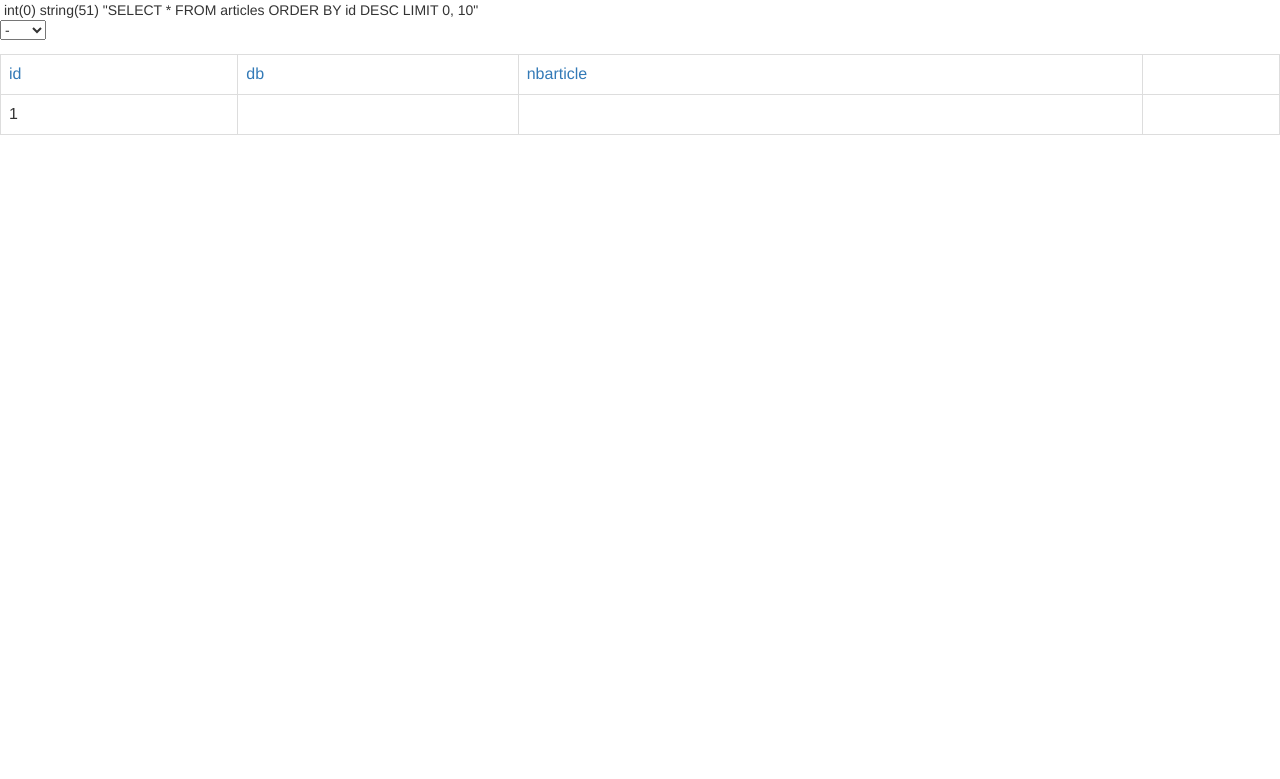
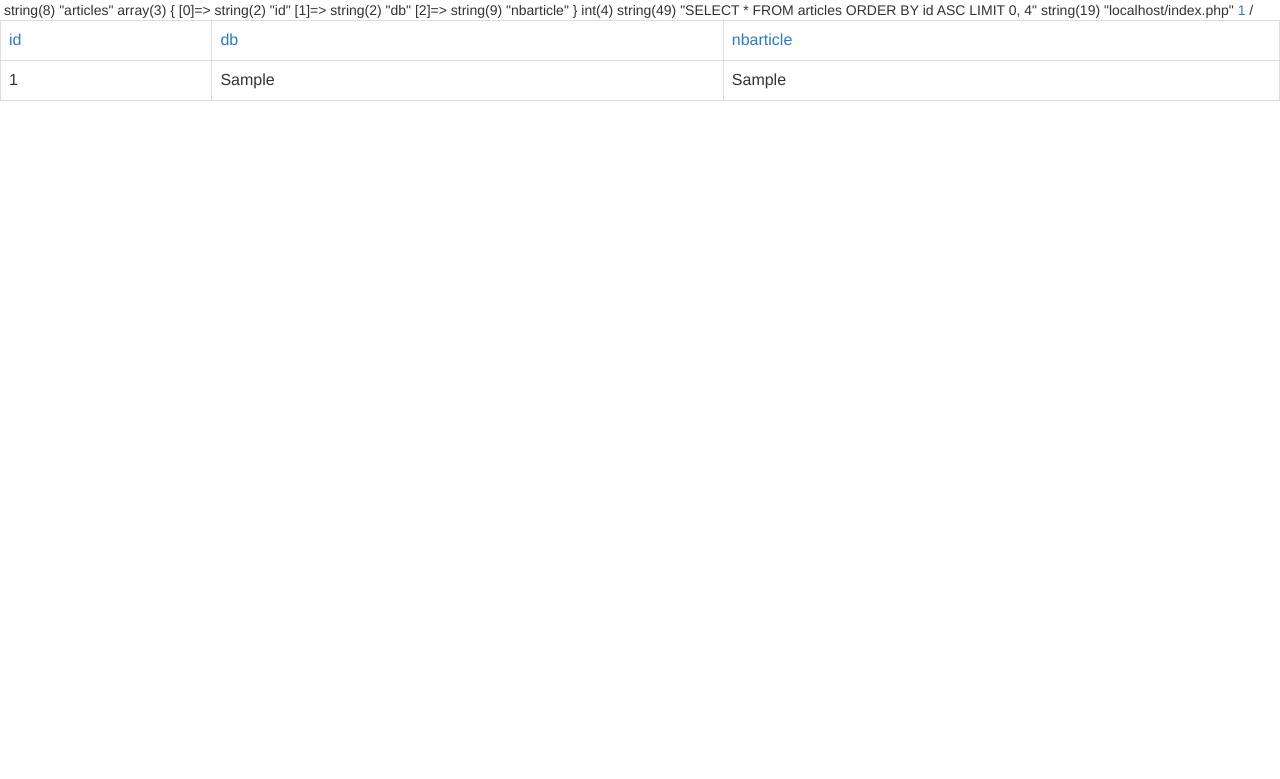
Before and after one commit to apichonnat/Epreuve_PRW2, a PHP site: page /index.php in a window 1280 px wide. Shown: the top 779 px of the page. Run offline with PHP 8.4, Linux system fonts and the light colour scheme; tables that the repository leaves empty or names only in its code hold one stand-in row (values such as "Sample post"); data that the repository does not hold is empty.

Commit message:
creat class

```diff
--- a/index.php
+++ b/index.php
@@ -12,7 +12,9 @@
     </head>
     <body>
         <?php
+            $p = $dt->pagination("articles");
             $info = $dt->render("articles");
+
             require 'src/view/view.php';
         ?>
 
--- a/src/classes/Db/DataGrid.class.php
+++ b/src/classes/Db/DataGrid.class.php
@@ -8,6 +8,9 @@ class DataGrid
 {
     private $database;
     private $builder;
+    private $perPage;
+    private $cPage;
+
     function __construct($config)
     {
         if(count($config["db"]) != 4)
@@ -15,17 +18,43 @@ class DataGrid
 			throw new \Exception("Le nombre d'arguments n'est pas valable!");
 		}
         $this->database = new ConnectPDO($config["db"]);
+    }
 
+    public function pagination($table)
+    {
+        var_dump($table);
         $this->builder = new QueryBuilder();
+        $sql1 = $this->builder->select('count(id) as nbarticle')->from($table)->getSql();
+        //var_dump($sql1);
+        $resultat = $this->database->fetch($sql1);
+        $nbArt = $resultat[0]['nbarticle'];
+
+        $this->perPage = 4; //$perPAge = $_GET['perPage'];
+
+        if (isset($_GET['p']) && $_GET['p'] > 0 && $_GET['p'] <= $this->perPage)
+        {
+            $this->cPage = $_GET['p'];
+        }
+        else
+        {
+            $this->cPage = 1;
+        }
+        //var_dump($nbArt);
+
+
+        $nbPage = ceil($nbArt/$this->perPage);
+
+        return $nbPage;
+
     }
 
 
     public function render($table)
     {
-        if(!isset($_GET['limitUp']))$_GET['limitUp']= 10;
-        if(!isset($_GET['LimitDown']))$_GET['limitDown'] = 0;
-        if(!isset($_GET['order']))$_GET['order'] ="id";
-        var_dump($_GET['limitDown']);
+
+
+        if(!isset($_GET['order']))$_GET['order'] = "id";
+        //var_dump($_GET['order']);
 
         if(isset($_GET['o']))
         {
@@ -33,20 +62,29 @@ class DataGrid
             {
                 $_GET['o']= "DESC";
             }
-            else {
+            else
+            {
                 $_GET['o']= "ASC";
             }
         }
         else
         {
-            $_GET['o']= "DESC";
+            $_GET['o']= "ASC";
         }
 
 
+        $this->builder = new QueryBuilder();
         $data = $this->database->getFieldsNames($table);
-        $sql = $this->builder->select()->from('articles')->order($_GET['order'], $_GET['o'])->limit($_GET['limitDown'], $_GET['limitUp'])->getSql();
+        var_dump($data);
+        var_dump($this->perPage);
+        $sql = $this->builder->select()->from($table)->order($_GET['order'], $_GET['o'])->limit(($this->cPage-1)*$this->perPage, $this->perPage)->getSql();
         $result = $this->database->fetch($sql);
+
+
+
         var_dump($sql);
+        var_dump($_SERVER['HTTP_HOST'].$_SERVER['REQUEST_URI']);
+        unset($this->builder);
         return array("result" => $result, "data" =>$data);
 
     }
--- a/src/view/view.php
+++ b/src/view/view.php
@@ -5,29 +5,28 @@
         <title></title>
     </head>
     <body>
-        <form action="index.php" method="GET">
-            <select name="limitUp" onchange="submit();">
-                <option value="10" selected>-
-                <option value="10">10
-                <option value="20">20
-                <option>50
-                <option>100
-            </select>
-        </form>
+
         <?php
+        for ($i=1; $i <=$p ; $i++)
+        {
+
+            echo "<a href=index.php?p=$i&> $i </a>/";
+        }
         echo "<table class='table table-bordered'><tr>";
-        echo "<td><a href='index.php?order=".$info["data"][0]."&o=".$_GET['o']."'>".$info["data"][0]."</a></td>";
-        echo "<td><a href='index.php?order=".$info["data"][1]."&o=".$_GET['o']."'>".$info["data"][1]."</a></td>";
-        echo "<td><a href='index.php?order=".$info["data"][2]."&o=".$_GET['o']."'>".$info["data"][2]."</a></td>";
-        echo "<td><a href='index.php?order=".$info["data"][3]."&o=".$_GET['o']."'>".$info["data"][3]."</a></td>";
+
+        foreach ($info["data"] as $name)
+        {
+            echo "<td><a href='index.php?order=".$name."&o=".$_GET['o']."'>".$name."</a></td>";
+        }
         echo "</tr>";
+
         foreach ($info["result"] as $row)
         {
             echo "<tr>";
-            echo "<td>".$row['id']."</td>";
-            echo "<td>".$row['category_id']."</td>";
-            echo "<td>".$row['title']."</td>";
-            echo "<td>".$row['description']."</td>";
+            foreach ($row as $name)
+            {
+                echo "<td>".$name."</td>";
+            }
             echo "</tr>";
         }
 
```
